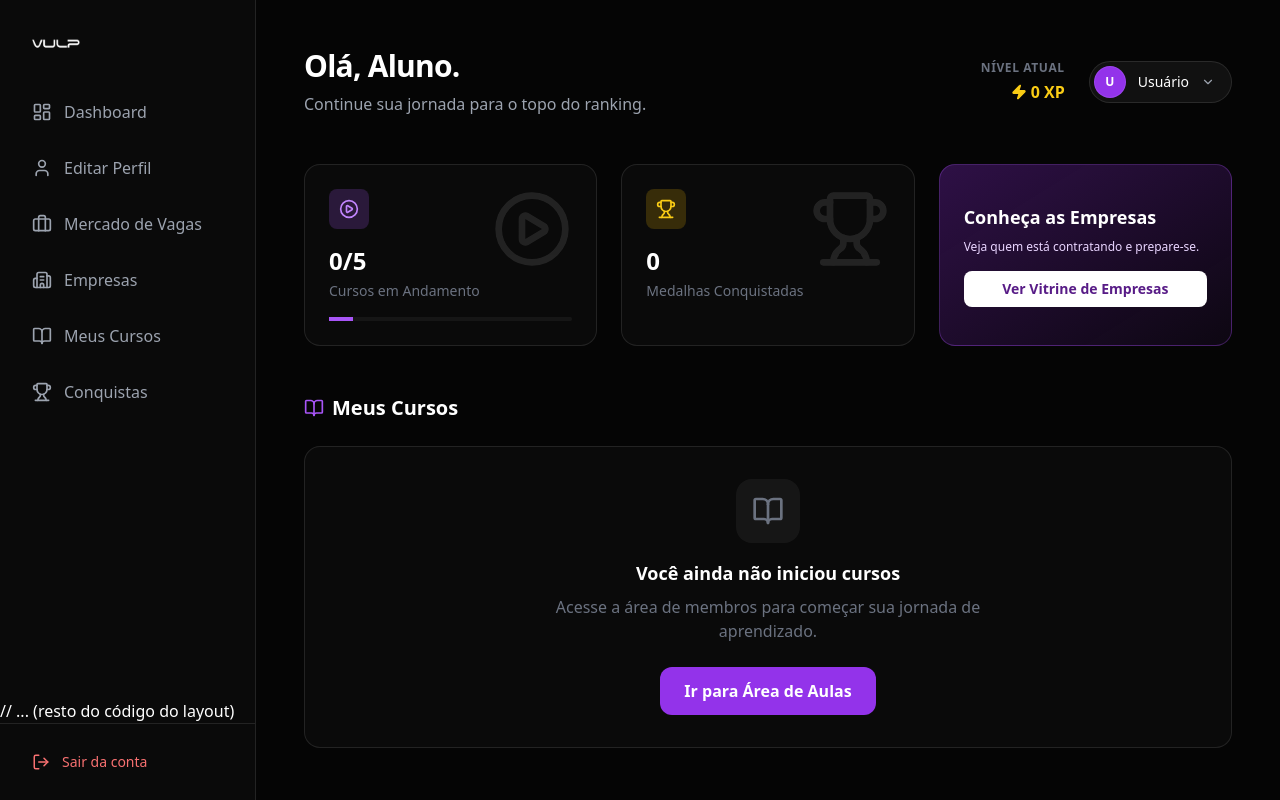
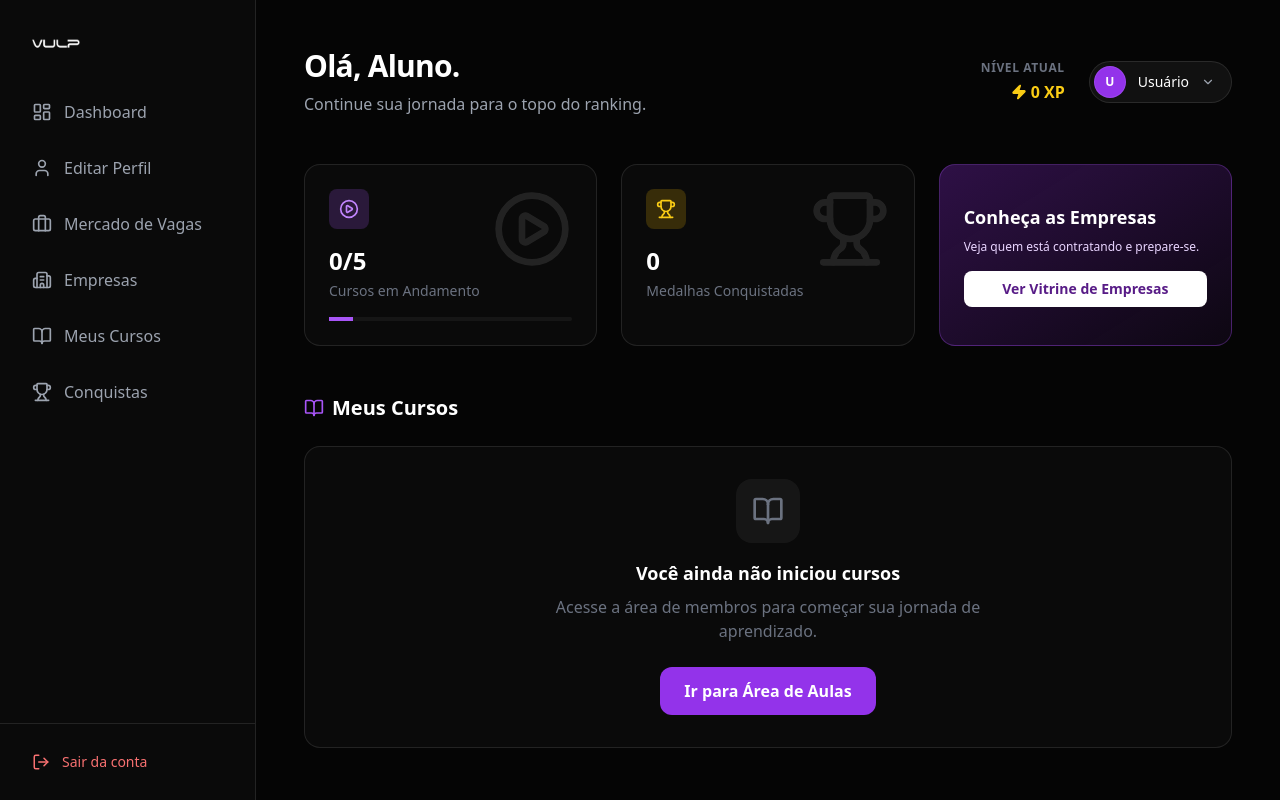
Before and after one commit to paulofer00/vulp-platform, a Next.js app: page /aluno/dashboard in a window 1280 px wide. Built offline with nearby package versions, Linux system fonts and the light colour scheme; no server answers.

Commit message:
aluno layout

```diff
--- a/app/aluno/layout.tsx
+++ b/app/aluno/layout.tsx
@@ -41,8 +41,6 @@ export default function StudentLayout({ children }: { children: React.ReactNode
             </Link>
         </nav>
 
-        // ... (resto do código do layout)
-
         <div className="p-4 mt-auto border-t border-white/10">
             <form action={signOut}>
                 <button type="submit" className="w-full flex items-center gap-3 px-4 py-3 text-red-400 hover:bg-red-500/10 hover:text-red-500 rounded-xl transition-colors font-medium text-sm">
```
